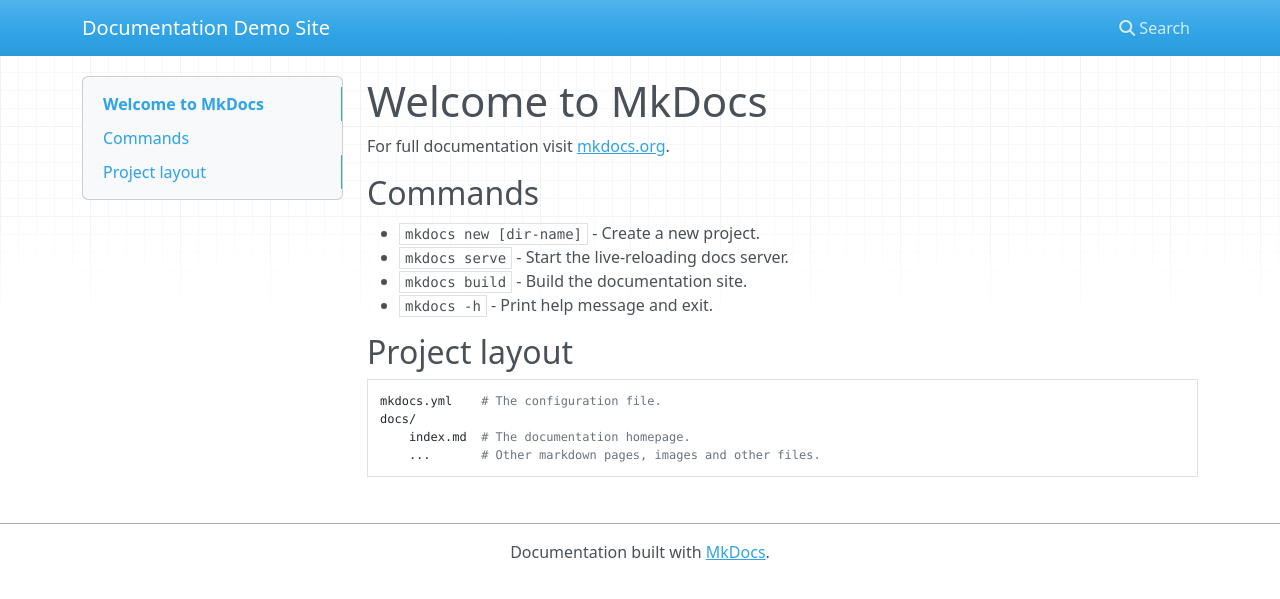
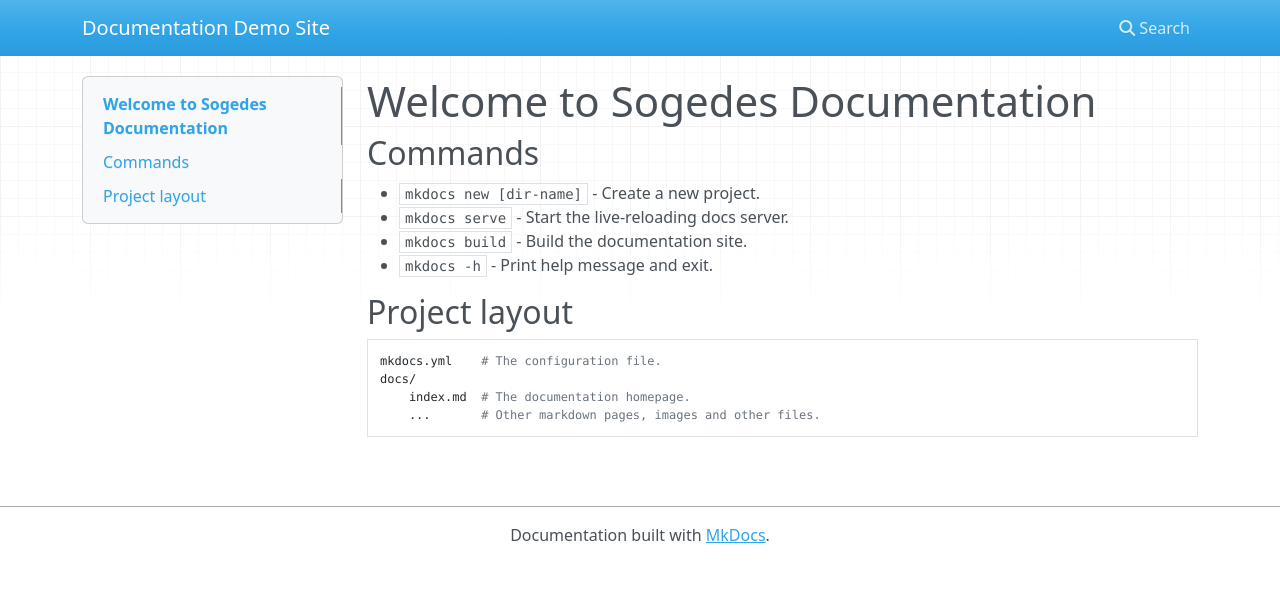
Before and after one commit to BraveStone9/MkDocs_Demo, an MkDocs documentation site: the page built from docs/index.md, in a window 1280 px wide. Shown: the top 599 px of the page. Built offline with MkDocs 1.6.1, drawn with Linux system fonts in a browser that asks for light colours; nearby versions of some CDN libraries.

Commit message:
No code changes made.

```diff
--- a/docs/index.md
+++ b/docs/index.md
@@ -1,6 +1,5 @@
-# Welcome to MkDocs
+# Welcome to Sogedes Documentation
 
-For full documentation visit [mkdocs.org](https://www.mkdocs.org).
 
 ## Commands
 
```
